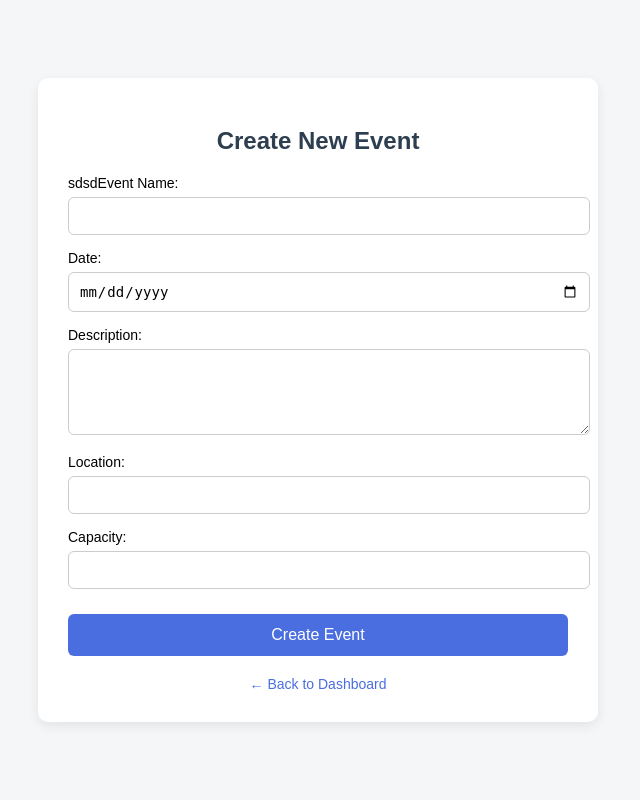
After one commit to nurulfmzh/eventhorizon-web, a Flask app: template templates/create_event.html in a window 1280 px wide. The commit adds this page. Shown: the whole page, without its empty margins (322-962 px from the left). Run offline with Flask 2, Linux system fonts and the light colour scheme; the template is opened without the code that fills it, so the values that code supplies are empty.

Commit message:
updated app

```diff
--- a/app.py
+++ b/app.py
@@ -2,7 +2,7 @@ from flask import Flask, render_template, request, redirect, url_for, session
 import pyodbc
 
 app = Flask(__name__)
-app.secret_key = '1234@dmin'  # Change this to a strong secret
+app.secret_key = '1234@dmin'
 
 # Azure SQL connection
 server = 'sql-eventhorizon-server.database.windows.net'
@@ -30,7 +30,7 @@ def home():
 def login():
     if request.method == 'POST':
         username = request.form['username']
-        password = hashlib.sha256(request.form['password'].encode()).hexdigest()
+        password = request.form['password']
         cursor = conn.cursor()
         cursor.execute("SELECT id FROM Organizers WHERE username=? AND password=?", (username, password))
         organizer = cursor.fetchone()
@@ -40,7 +40,6 @@ def login():
         else:
             return 'Invalid credentials'
     return render_template('login.html')
-
 
 @app.route('/dashboard')
 def dashboard():
--- /dev/null
+++ b/templates/create_event.html
@@ -0,0 +1,101 @@
+<!DOCTYPE html>
+<html lang="en">
+<head>
+    <meta charset="UTF-8">
+    <title>Create New Event</title>
+    <style>
+        body {
+            font-family: Arial, sans-serif;
+            background-color: #f4f6f8;
+            display: flex;
+            justify-content: center;
+            align-items: center;
+            min-height: 100vh;
+            margin: 0;
+        }
+
+        .form-container {
+            background-color: #fff;
+            padding: 30px;
+            border-radius: 10px;
+            box-shadow: 0 4px 12px rgba(0, 0, 0, 0.08);
+            width: 100%;
+            max-width: 500px;
+        }
+
+        h2 {
+            text-align: center;
+            margin-bottom: 20px;
+            color: #2c3e50;
+        }
+
+        label {
+            display: block;
+            margin-top: 15px;
+            font-size: 14px;
+        }
+
+        input, textarea {
+            width: 100%;
+            padding: 10px;
+            margin-top: 6px;
+            border: 1px solid #ccc;
+            border-radius: 6px;
+            font-size: 14px;
+        }
+
+        button {
+            margin-top: 25px;
+            width: 100%;
+            padding: 12px;
+            background-color: #4a6ee0;
+            color: white;
+            border: none;
+            border-radius: 6px;
+            font-size: 16px;
+            cursor: pointer;
+        }
+
+        button:hover {
+            background-color: #3f5ccc;
+        }
+
+        .back-link {
+            display: block;
+            margin-top: 20px;
+            text-align: center;
+            text-decoration: none;
+            color: #4a6ee0;
+            font-size: 14px;
+        }
+
+        .back-link:hover {
+            text-decoration: underline;
+        }
+    </style>
+</head>
+<body>
+    <div class="form-container">
+        <h2>Create New Event</h2>
+        <form method="post" action="{{ url_for('create_event') }}">
+            <label for="name">sdsdEvent Name:</label>
+            <input type="text" id="name" name="name" required>
+
+            <label for="date">Date:</label>
+            <input type="date" id="date" name="date" required>
+
+            <label for="description">Description:</label>
+            <textarea id="description" name="description" rows="4"></textarea>
+
+            <label for="location">Location:</label>
+            <input type="text" id="location" name="location" required>
+
+            <label for="capacity">Capacity:</label>
+            <input type="number" id="capacity" name="capacity" required>
+
+            <button type="submit">Create Event</button>
+        </form>
+        <a href="{{ url_for('dashboard') }}" class="back-link">← Back to Dashboard</a>
+    </div>
+</body>
+</html>
```
Also changed, not shown: templates/dashboard.html (+49 -7 lines), templates/edit_event.html (+19 -19 lines), templates/home.html (+107 -13 lines), templates/register_event.html (added, +79 -0 lines).
